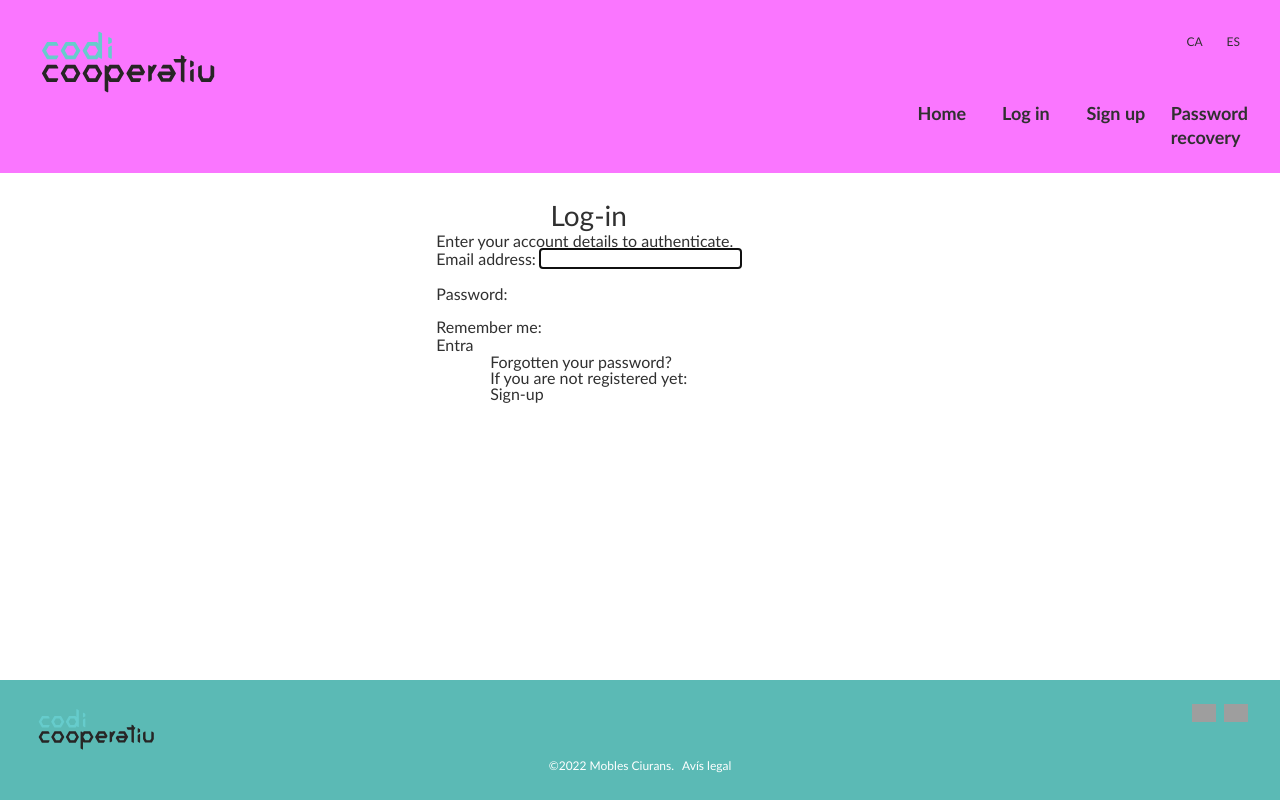
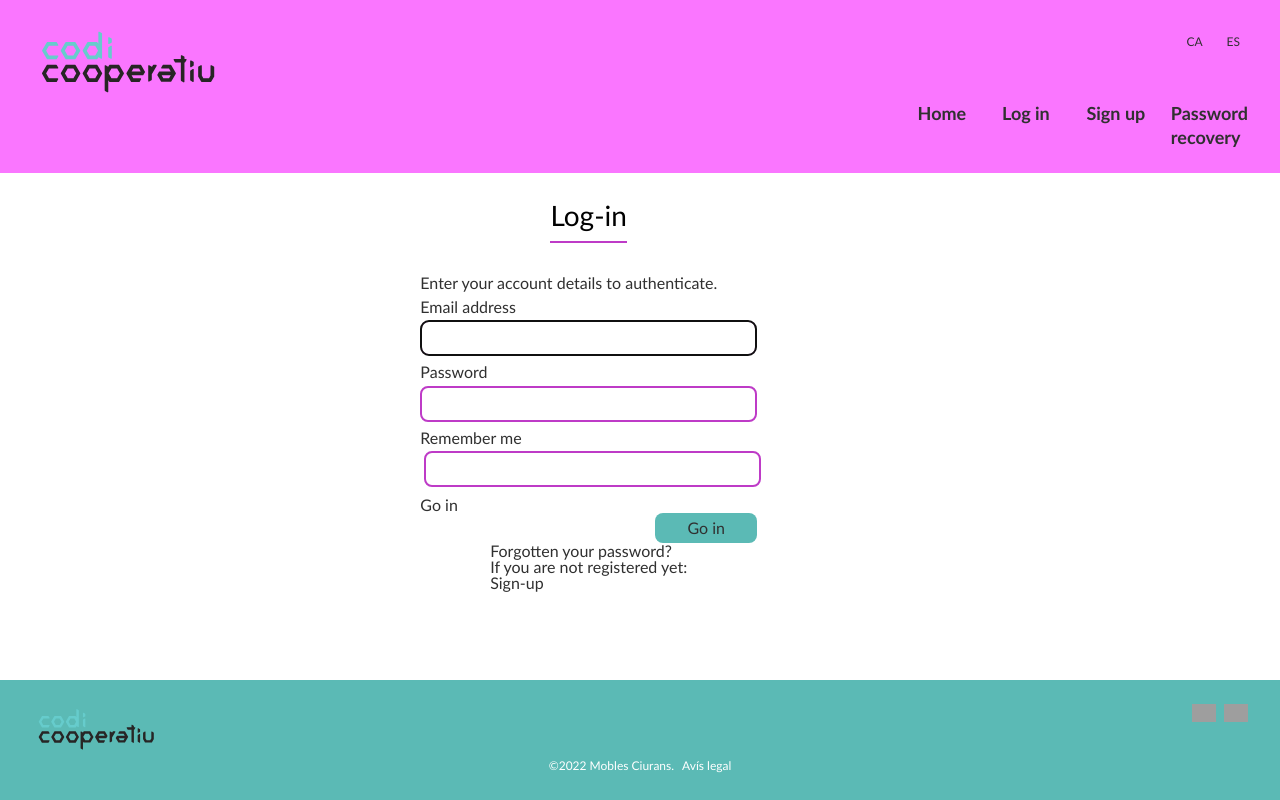
Before and after one commit to codicoop/boilerplate_django, a Django app: page /en/registration/sign-in/ in a window 1280 px wide. Run offline with Django 3.2, Linux system fonts and the light colour scheme; parts of the project's set-up code (start-up, migrations or seed data) failed here and were passed over; grey boxes are pictures that could not be loaded.

Commit message:
form classes

```diff
--- a/src/assets/styles/sass/config/_variables.scss
+++ b/src/assets/styles/sass/config/_variables.scss
@@ -24,4 +24,14 @@
   --padding-md: calc(var(--padding-base) * 1.5);
   --padding-lg: calc(var(--padding-base) * 2);
   --padding-xlg: calc(var(--padding-base) * 3);
+
+  // Border radius
+  --br: 8px;
+
+  // Borders
+  --b-thin-sec: 1px solid var(--second);
+  --b-thick-sec: 2px solid var(--second);
+  --b-thin-prim: 1px solid var(--primary);
+  --b-thick-prim: 2px solid var(--primary);
+  --b-error: 2px solid var(--red);
 }
--- /dev/null
+++ b/src/assets/styles/sass/content/components/_forms.scss
@@ -0,0 +1,72 @@
+// Dynamic variables
+
+@media (min-width: 1024px) {
+
+}
+
+// Layout
+.form {
+  form {
+    display: flex;
+    flex-direction: column;
+  }
+  &.error {
+    .form__container::after {
+      content: "🚩";
+      position: absolute;
+    }
+  }
+
+  // Title for the form
+  &__title {
+    position: relative;
+    padding-bottom: var(--padding-xsm);
+    margin-bottom: var(--padding-lg);
+    border-bottom: 2px solid var(--primary);
+    color: var(--black);
+  }
+  // Of the form has some intro text
+  &__intro {
+    padding-bottom: var(--padding-xsm);
+  }
+  // If the form has section, each section title
+  // &__legend {}
+  // If the form has notes of some type
+  // &__note {}
+
+  // The generic error for the top
+  &__error {
+    grid-column: 1 / -1;
+    padding-bottom: var(--padding-xsm);
+    padding-left: var(--padding-sm);
+    color: var(--red);
+  }
+  // The submit button of the form
+  &__submit {
+    align-self: flex-end;
+  }
+
+  // The server error
+  // &__server-error {
+  //   position: relative;
+  //   background-color: var(--red);
+  //   text-align: center;
+
+  //   &::before {
+  //     content: "";
+  //     position: absolute;
+  //     top: -10px;
+  //     right: 33px;
+  //     width: 5px;
+  //     height: 10px;
+  //     border-right: 5px solid transparent;
+  //     border-bottom: 10px solid var(--red);
+  //     border-left: 5px solid transparent;
+  //   }
+  //   &:hover {
+  //     color: var(--red);
+  //     border-color: var(--red);
+  //     pointer-events: none;
+  //   }
+  // }
+}
--- a/src/assets/styles/sass/content/components/components.scss
+++ b/src/assets/styles/sass/content/components/components.scss
@@ -1,2 +1,3 @@
 @import './_header.scss';
 @import './_footer.scss';
+@import './_forms.scss';
--- a/src/assets/styles/sass/content/elements/_buttons.scss
+++ b/src/assets/styles/sass/content/elements/_buttons.scss
@@ -2,13 +2,45 @@
 
 // Layout
 .btn {
-  padding: var(--padding-sm) var(--padding-md);
+  padding: var(--padding-xxsm) var(--padding-lg);
   text-align: center;
 }
-.btn--primary {
+.btn--prim-solid {
   background-color: var(--primary);
+  border-radius: var(--br);
+  transition: 200ms background-color ease-in-out;
+
+  &:hover {
+    background-color: var(--primary-light);
+  }
 }
-.btn--second {
+.btn--prim-empty {
   background-color: var(--white);
-  border: 2px solid var(--primary);
+  border: var(--br-thick-prim);
+  border-radius: var(--br);
+  transition: 200ms background-color ease-in-out;
+
+  &:hover {
+    background-color: var(--whitish);
+  }
 }
+.btn--sec-solid {
+  background-color: var(--second);
+  border-radius: var(--br);
+  transition: 200ms background-color ease-in-out;
+
+  &:hover {
+    background-color: var(--second-dark);
+    color: var(--white);
+  }
+}
+.btn--sec-empty {
+  background-color: var(--white);
+  border: var(--b-thick-sec);
+  border-radius: var(--br);
+  transition: 200ms background-color ease-in-out;
+
+  &:hover {
+    background-color: var(--whitish);
+  }
+}
--- /dev/null
+++ b/src/assets/styles/sass/content/elements/_form_fields.scss
@@ -0,0 +1,63 @@
+// Dynamic variables
+
+// @media (min-width: 1024px) {}
+
+// Layout
+.field {
+  width: 100%;
+
+  // If disabled
+  &.is-disabled {
+    .field__input {
+      cursor: not-allowed;
+    }
+  }
+  // If there's an error
+  &.error {
+    border: var(--b-error);
+  }
+
+  &__label {
+    padding-left: var(--padding-sm);
+    color: var(--black);
+
+    // The sub-notes as *, optional
+    span {
+      color: var(--primary);
+      font-size: 15px;
+      font-weight: bold;
+    }
+  }
+  input {
+    height: 36px;
+    width: 100%;
+    padding: 0 var(--padding-sm);
+    margin-top: var(--padding-xxsm);
+    margin-bottom: var(--padding-xsm);
+
+    background-color: var(--white);
+    border: var(--b-thick-prim);
+    border-radius: var(--br);
+
+    text-align: left;
+    color: var(--grey);
+
+    &.is-disabled,
+    &disabled {
+      background-color: var(--grey);
+      cursor: not-allowed;
+    }
+  }
+  &::placeholder {
+    font-size: 13px;
+    line-height: 16px;
+    color: var(--grey);
+    opacity: 1;
+  }
+  // The field error for each input that has an error
+  &__error {
+    display: block;
+    padding-left: var(--padding-sm);
+    color: var(--red);
+  }
+}
--- a/src/assets/styles/sass/content/elements/elements.scss
+++ b/src/assets/styles/sass/content/elements/elements.scss
@@ -1,3 +1,4 @@
 @import './_buttons.scss';
 @import './_logos.scss';
 @import './_richtext.scss';
+@import './_form_fields.scss';
--- a/src/assets/styles/sass/content/pages/_login.scss
+++ b/src/assets/styles/sass/content/pages/_login.scss
@@ -3,17 +3,12 @@
 
 
 // Layout
-.login {
+.login,
+.signup {
   padding-top: var(--padding-md);
   padding-bottom: var(--padding-md);
   justify-items: center;
 
-  &__preform {
-
-    }
-  .form {
-  }
-  &__afterform {
-
-  }
+  // &__preform { }
+  // &__afterform { }
 }
--- a/src/assets/styles/styles.css
+++ b/src/assets/styles/styles.css
@@ -1,3 +1,4 @@
+@charset "UTF-8";
 button,
 input {
   overflow: visible;
@@ -204,6 +205,12 @@ img {
   --padding-md: calc(var(--padding-base) * 1.5);
   --padding-lg: calc(var(--padding-base) * 2);
   --padding-xlg: calc(var(--padding-base) * 3);
+  --br: 8px;
+  --b-thin-sec: 1px solid var(--second);
+  --b-thick-sec: 2px solid var(--second);
+  --b-thin-prim: 1px solid var(--primary);
+  --b-thick-prim: 2px solid var(--primary);
+  --b-error: 2px solid var(--red);
 }
 
 body {
@@ -392,17 +399,47 @@ body {
   }
 }
 .btn {
-  padding: var(--padding-sm) var(--padding-md);
+  padding: var(--padding-xxsm) var(--padding-lg);
   text-align: center;
 }
 
-.btn--primary {
+.btn--prim-solid {
   background-color: var(--primary);
+  border-radius: var(--br);
+  transition: 200ms background-color ease-in-out;
+}
+.btn--prim-solid:hover {
+  background-color: var(--primary-light);
 }
 
-.btn--second {
+.btn--prim-empty {
   background-color: var(--white);
-  border: 2px solid var(--primary);
+  border: var(--br-thick-prim);
+  border-radius: var(--br);
+  transition: 200ms background-color ease-in-out;
+}
+.btn--prim-empty:hover {
+  background-color: var(--whitish);
+}
+
+.btn--sec-solid {
+  background-color: var(--second);
+  border-radius: var(--br);
+  transition: 200ms background-color ease-in-out;
+}
+.btn--sec-solid:hover {
+  background-color: var(--second-dark);
+  color: var(--white);
+}
+
+.btn--sec-empty {
+  background-color: var(--white);
+  border: var(--b-thick-sec);
+  border-radius: var(--br);
+  transition: 200ms background-color ease-in-out;
+}
+.btn--sec-empty:hover {
+  background-color: var(--whitish);
 }
 
 .logo--bg {
@@ -447,6 +484,52 @@ body {
 
 .richtext p + p {
   padding-top: 1em;
+}
+
+.field {
+  width: 100%;
+}
+.field.is-disabled .field__input {
+  cursor: not-allowed;
+}
+.field.error {
+  border: var(--b-error);
+}
+.field__label {
+  padding-left: var(--padding-sm);
+  color: var(--black);
+}
+.field__label span {
+  color: var(--primary);
+  font-size: 15px;
+  font-weight: bold;
+}
+.field input {
+  height: 36px;
+  width: 100%;
+  padding: 0 var(--padding-sm);
+  margin-top: var(--padding-xxsm);
+  margin-bottom: var(--padding-xsm);
+  background-color: var(--white);
+  border: var(--b-thick-prim);
+  border-radius: var(--br);
+  text-align: left;
+  color: var(--grey);
+}
+.field input.is-disabled, .field inputdisabled {
+  background-color: var(--grey);
+  cursor: not-allowed;
+}
+.field::placeholder {
+  font-size: 13px;
+  line-height: 16px;
+  color: var(--grey);
+  opacity: 1;
+}
+.field__error {
+  display: block;
+  padding-left: var(--padding-sm);
+  color: var(--red);
 }
 
 .header {
@@ -549,7 +632,36 @@ body {
   gap: var(--padding-xsm);
 }
 
-.login {
+.form form {
+  display: flex;
+  flex-direction: column;
+}
+.form.error .form__container::after {
+  content: "🚩";
+  position: absolute;
+}
+.form__title {
+  position: relative;
+  padding-bottom: var(--padding-xsm);
+  margin-bottom: var(--padding-lg);
+  border-bottom: 2px solid var(--primary);
+  color: var(--black);
+}
+.form__intro {
+  padding-bottom: var(--padding-xsm);
+}
+.form__error {
+  grid-column: 1/-1;
+  padding-bottom: var(--padding-xsm);
+  padding-left: var(--padding-sm);
+  color: var(--red);
+}
+.form__submit {
+  align-self: flex-end;
+}
+
+.login,
+.signup {
   padding-top: var(--padding-md);
   padding-bottom: var(--padding-md);
   justify-items: center;
--- a/src/templates/base_form.html
+++ b/src/templates/base_form.html
@@ -1,12 +1,12 @@
 {% extends "./base.html" %}
-{% load static %}
+{% load static i18n %}
 
 {% block main %}
 
   {% block before_form_content %}
   {% endblock %}
 
-  <div class="form {% block form_classes %}{% endblock %}">
+  <div class="form {% block form_classes %}{% endblock %} {% if form.username.errors or form.non_field_errors %}error{% endif %}">
     <div class="form__container">
 
       {% block form_introduction %}
@@ -16,6 +16,11 @@
         {% csrf_token %}
 
         {% block form_fields %}
+        {% endblock %}
+
+        {% block form_submit %}
+        <input class="form__submit btn btn--sec-solid" type="submit"
+          value="{% block submit_text %}{% translate 'Go' %}{% endblock %}">
         {% endblock %}
       </form>
 
--- a/src/templates/registration/login.html
+++ b/src/templates/registration/login.html
@@ -11,18 +11,43 @@
 {% block form_classes %} grid-item-4-9 {% endblock %}
 
 {% block before_form_content %}
-<div class="login__preform grid-item-4-9">
+<div class="form__title grid-item-4-9">
   <h2>{% translate "Log-in" %}</h2>
 </div>
 {% endblock %}
 
 {% block form_introduction %}
-<p>{% translate "Enter your account details to authenticate." %}</p>
+<div class="form__intro text-md">
+  <p>{% translate "Enter your account details to authenticate." %}</p>
+</div>
 {% endblock %}
 
 {% block form_fields %}
-  {{ form.as_p }}
-  <input class="form__submit" type="submit" value="Entra">
+  <div class="field {% if form.username.errors %}error{% endif %}">
+    <label for="{{ form.username.id_for_label }}">{{ form.username.label }}</label>
+    {% if form.userename.errors %}
+      <span class="field__error text-sm">{{ form.username.errors.0 }}</span>
+    {% endif %}
+    {{ form.username }}
+  </div>
+
+  <div class="field {% if form.password.errors %}error{% endif %}">
+    <label for="{{ form.password.id_for_label }}">{{ form.password.label }}</label>
+    {% if form.password.errors %}
+      <span class="field__error text-sm">{{ form.password.errors.0 }}</span>
+    {% endif %}
+    {{ form.password }}
+  </div>
+
+  <div class="field {% if form.remember_me.errors %}error{% endif %}">
+    <label for="{{ form.remember_me.id_for_label }}">{{ form.remember_me.label }}</label>
+    {% if form.remember_me.errors %}
+      <span class="field__error text-sm">{{ form.remember_me.errors.0 }}</span>
+    {% endif %}
+    {{ form.remember_me }}
+  </div>
+
+{% block submit_text %}{% translate 'Go in' %}{% endblock %}
 {% endblock %}
 
 {% block after_form_content %}
```
Also changed, not shown: src/templates/registration/signup.html (+28 -2 lines), 1 other file.
